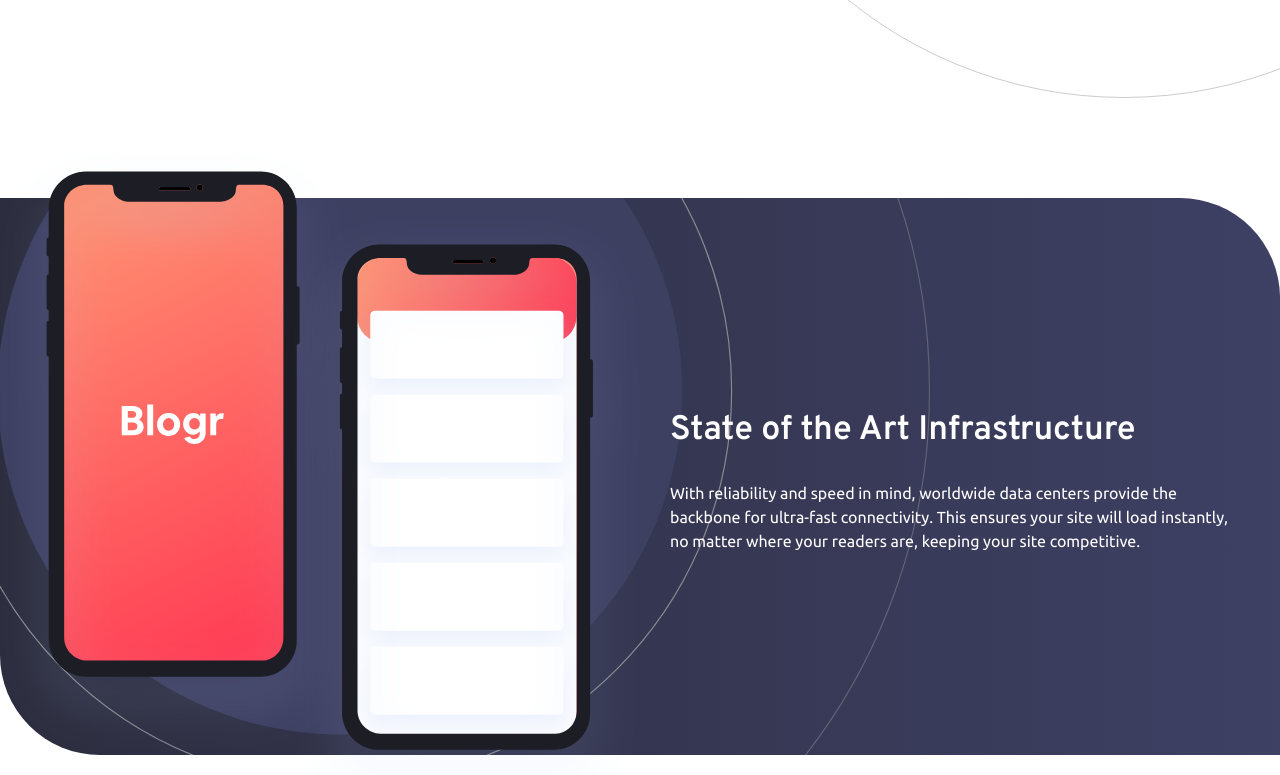
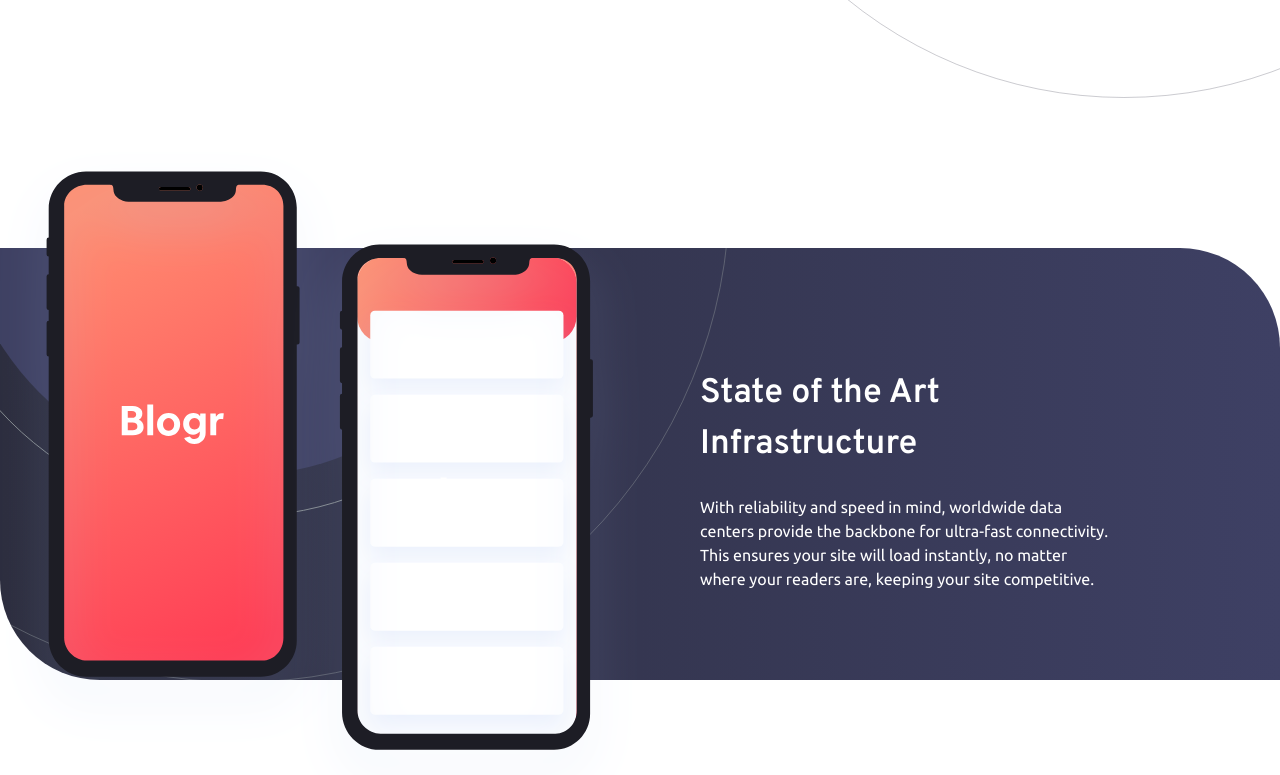
Before and after one commit to SergioCzP/blogr, a website: page index.html in a window 1280 px wide. Shown: the part 1485-2260 px from the top of the page. Drawn offline with Linux system fonts and the light colour scheme.

Commit message:
extraLarge: state

```diff
--- a/src/scss/ui/body/_state.scss
+++ b/src/scss/ui/body/_state.scss
@@ -19,6 +19,11 @@
       @include m.bgBody;
       top: 10rem;
       bottom: 12.5rem;
+    }
+
+    @include m.extraLarge {
+      bottom: 20rem;
+      top: 15rem;
     }
   }
 
@@ -56,6 +61,13 @@
         right: 10rem;
         background-position: -25rem -40rem;
       }
+
+      @include m.extraLarge {
+        top: 10rem;
+        right: 30rem;
+        bottom: 14rem;
+        background-position: -25rem -55rem;
+      }
     }
   }
 
@@ -74,6 +86,12 @@
   &__content {
     position: relative;
     padding: 5rem 3rem 6rem;
+
+    @include m.extraLarge {
+      padding: 5rem 0 6rem;
+      padding-right: 17rem;
+      padding-left: 6rem;
+    }
   }
 
   &__heading,
@@ -101,5 +119,9 @@
       padding: 2.5rem 0;
       text-align: left;
     }
+
+    @include m.extraLarge {
+      line-height: 1.5;
+    }
   }
 }
```
Also changed, not shown: build/css/app.css, 1 other file.
